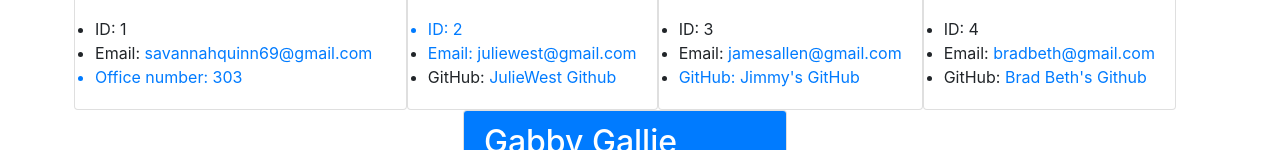
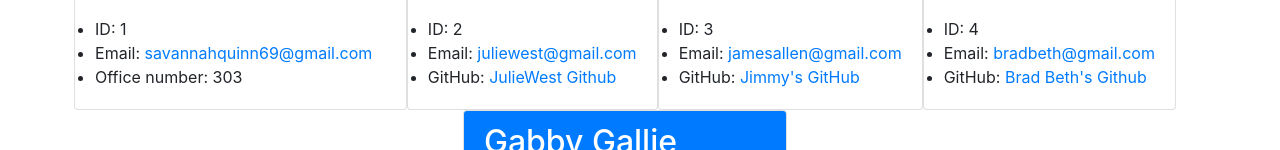
Before and after one commit to jordanne37/My-Teams-Profiles, a website: page dist/index.html in a window 1280 px wide. Shown: the part 325-475 px from the top of the page. Drawn offline with nearby package versions, Linux system fonts and the light colour scheme.

```diff
--- a/dist/index.html
+++ b/dist/index.html
@@ -6,7 +6,7 @@
     <title>The Team</title>
     <link rel="stylesheet" href="https://stackpath.bootstrapcdn.com/bootstrap/4.3.1/css/bootstrap.min.css"
         integrity="sha384-ggOyR0iXCbMQv3Xipma34MD+dH/1fQ784/j6cY/iJTQUOhcWr7x9JvoRxT2MZw1T" crossorigin="anonymous">
-    <link rel="stylesheet" href="./style.css" />
+    <link rel="stylesheet" href="./dist/style.css" />
   </head>
 
   <body>
@@ -30,8 +30,8 @@
                     <div class="card-body">
                         <ul class="list-group">
                             <li class="list-item">ID: 1</li>
-                            <li class="list-item">Email: <a href="mailto:savannahquinn69@gmail.com">savannahquinn69@gmail.com</li>
-                            <li class="list-item">Office number: 303</li>
+                            <li class="list-item">Email: <a href="mailto:savannahquinn69@gmail.com">savannahquinn69@gmail.com</a></li>
+                            <li class="list-item"> Office number: 303</li>
                         </ul>
                     </div>
                 </div>
@@ -43,7 +43,7 @@
                     <div class="card-body">
                         <ul class="list-group">
                             <li class="list-item">ID: 2</li>
-                            <li class="list-item">Email: <a href="mailto:juliewest@gmail.com">juliewest@gmail.com</a></li>
+                            <li class="list-item">Email: <a href="mailto:juliewest@gmail.com"> juliewest@gmail.com</a></li>
                             <li class="list-item">GitHub: <a href="https://github.com/JJulieWest">JulieWest Github</a></li>
                         </ul>
                     </div>
@@ -57,8 +57,8 @@
                     <div class="card-body">
                         <ul class="list-group">
                             <li class="list-item">ID: 3</li>
-                            <li class="list-item">Email: <a href="mailto:jamesallen@gmail.com">jamesallen@gmail.com</li>
-                            <li class="list-item">GitHub: <a href="https://github.com/gibbsHub">Jimmy's GitHub</a></li>
+                            <li class="list-item">Email: <a href="mailto:jamesallen@gmail.com">jamesallen@gmail.com</a></li>
+                            <li class="list-item">GitHub: <a href="https://github.com/gibbsHub"> Jimmy's GitHub</a></li>
                         </ul>
                     </div>
                 </div>
```
Also changed, not shown: README.md, assets/the team.jpg (added), dist/style.css (deleted).
